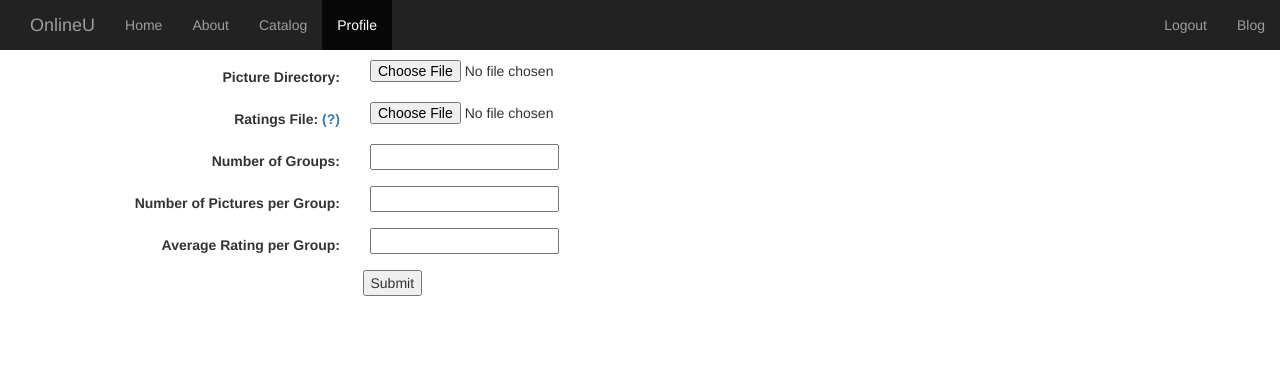
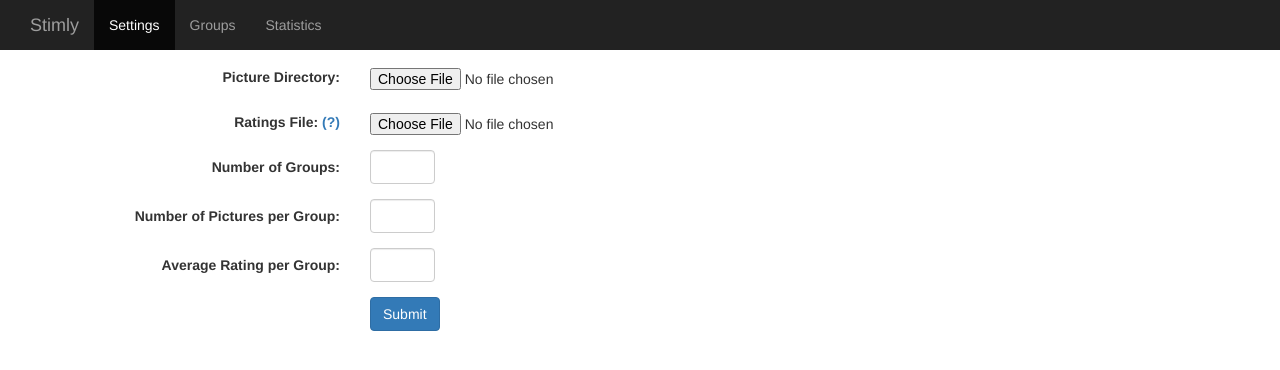
Before and after one commit to kehphin/Stimulus, a PHP site: page /stimulus.html in a window 1280 px wide. Shown: the top 370 px of the page. Run offline with PHP 8.4, Linux system fonts and the light colour scheme.

Commit message:
make shit prettier

```diff
--- a/css/style.css
+++ b/css/style.css
@@ -3,5 +3,9 @@
 }
 
 .container {
-    margin-top: 60px;
+  margin-top: 60px;
 }
+
+#ratings-file, #picture-directory {
+  padding-top: 8px;
+}
--- a/stimulus.html
+++ b/stimulus.html
@@ -10,7 +10,6 @@
   <link href="lib/bootstrap/css/bootstrap.css" rel="stylesheet"/>
 
   <script src="js/parse.js"></script>
-  <script src="js/javascript.js"></script>
   <link href="css/style.css" rel="stylesheet"/>
 
 </head>
@@ -20,7 +19,7 @@
       <nav class="navbar-inverse navbar-fixed-top">
         <div class="container-fluid">
           <div class="navbar-header">
-            <a class="navbar-brand" href="#">OnlineU</a>
+            <a class="navbar-brand" href="#">Stimly</a>
             <button type="button" class="navbar-toggle collapsed" data-toggle="collapse" data-target="#navbar-collapsed">
               <span class="icon-bar"></span>
               <span class="icon-bar"></span>
@@ -29,14 +28,9 @@
           </div>
           <div class="collapse navbar-collapse" id="navbar-collapsed">
             <ul class="nav navbar-nav">
-              <li><a href="#">Home</a></li>
-              <li><a href="#">About</a></li>
-              <li><a href="#">Catalog</a></li>
-              <li class="active"><a href="#">Profile <span class="sr-only">Profile</span></a></li>
-            </ul>
-            <ul class="nav navbar-nav navbar-right">
-              <li><a href="#">Logout</a></li>
-              <li><a href="#">Blog</a></li>
+              <li class="active"><a href="/settings">Settings</a></li>
+              <li><a href="/groups">Groups</a></li>
+              <li><a href="/statistics">Statistics</a></li>
             </ul>
           </div>
         </div>
@@ -46,8 +40,8 @@
       <form id="input-form" class="form-horizontal col-sm-12">
         <div class="form-group">
           <label class="col-sm-3 control-label" for="pictureDirectory">Picture Directory:</label>
-          <div class="col-sm-9">
-            <input id="picture-directory" type="file" style="width: 100%">
+          <div class="col-sm-3">
+            <input id="picture-directory" type="file">
           </div>
         </div>
         <div class="form-group">
@@ -58,24 +52,28 @@
         </div>
         <div class="form-group">
           <label class="col-sm-3 control-label" for="numGroups">Number of Groups:</label>
-          <div class="col-sm-9">
-            <input id="num-groups" type="text" length="2">
+          <div class="col-sm-1">
+            <input type="text" class="form-control" id="num-groups" type="text" length="2">
           </div>
         </div>
         <div class="form-group">
           <label class="col-sm-3 control-label" for="picsPerGroup">Number of Pictures per Group:</label>
-          <div class="col-sm-9">
-            <input id="pics-per-group" type="text" length="2">
+          <div class="col-sm-1">
+            <input type="text" class="form-control" id="pics-per-group" type="text" length="2">
           </div>
         </div>
         <div class="form-group">
           <label class="col-sm-3 control-label" for="ratingPerGroup">Average Rating per Group:</label>
-          <div class="col-sm-9">
-            <input id="rating-per-group" type="text" length="10">
+          <div class="col-sm-1">
+            <input type="text" class="form-control" id="rating-per-group" type="text" length="10">
           </div>
         </div>
-        <div class="col-sm-3"></div>
-        <input id="submit" type="submit">
+        <div class="form-group">
+          <label class="col-sm-3 control-label"></label>
+          <div class="col-sm-9">
+            <input class="btn btn-primary" id="submit" type="submit">
+          </div>
+        </div>
       </form>
     </main>
   </div>
```
